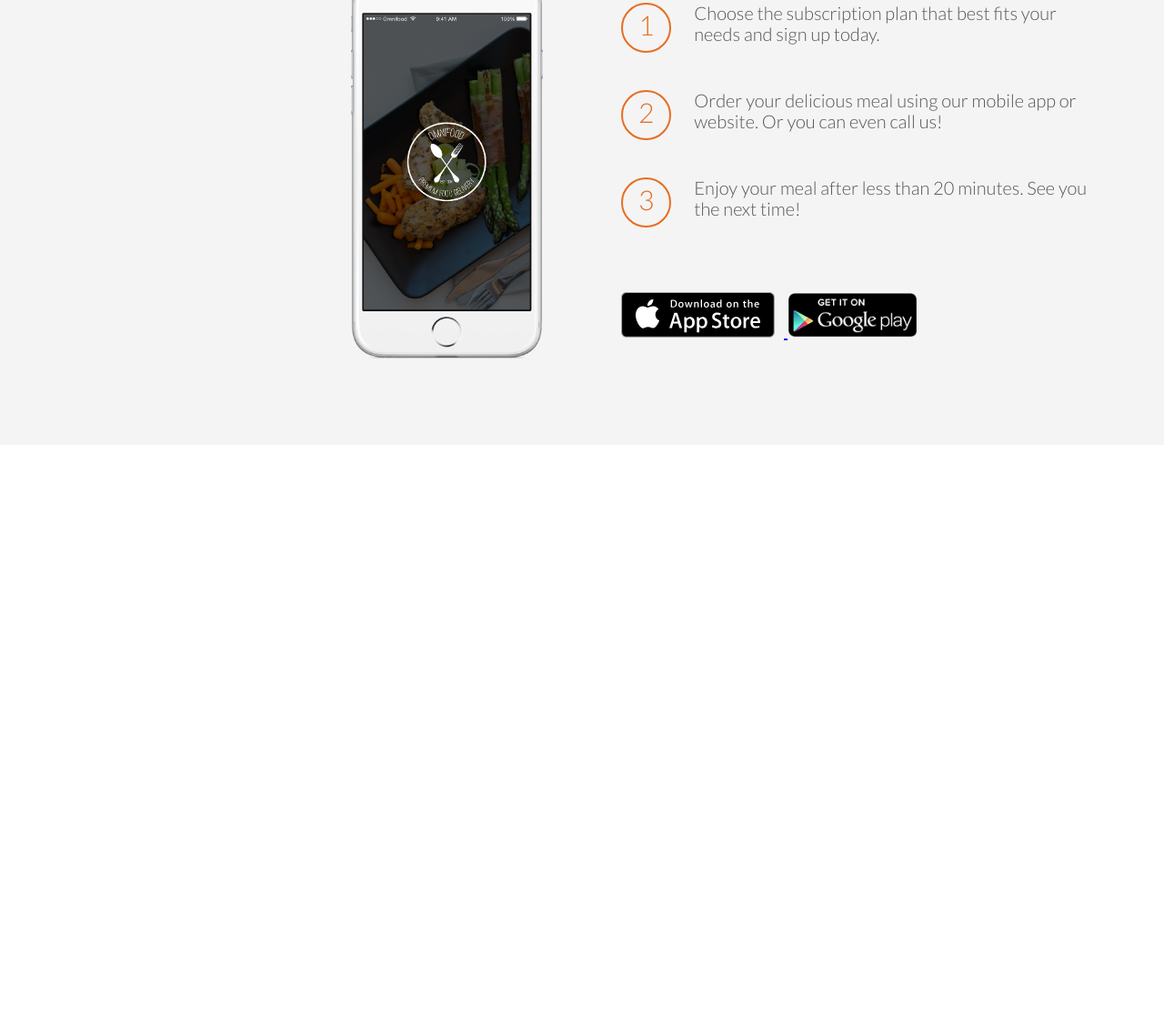
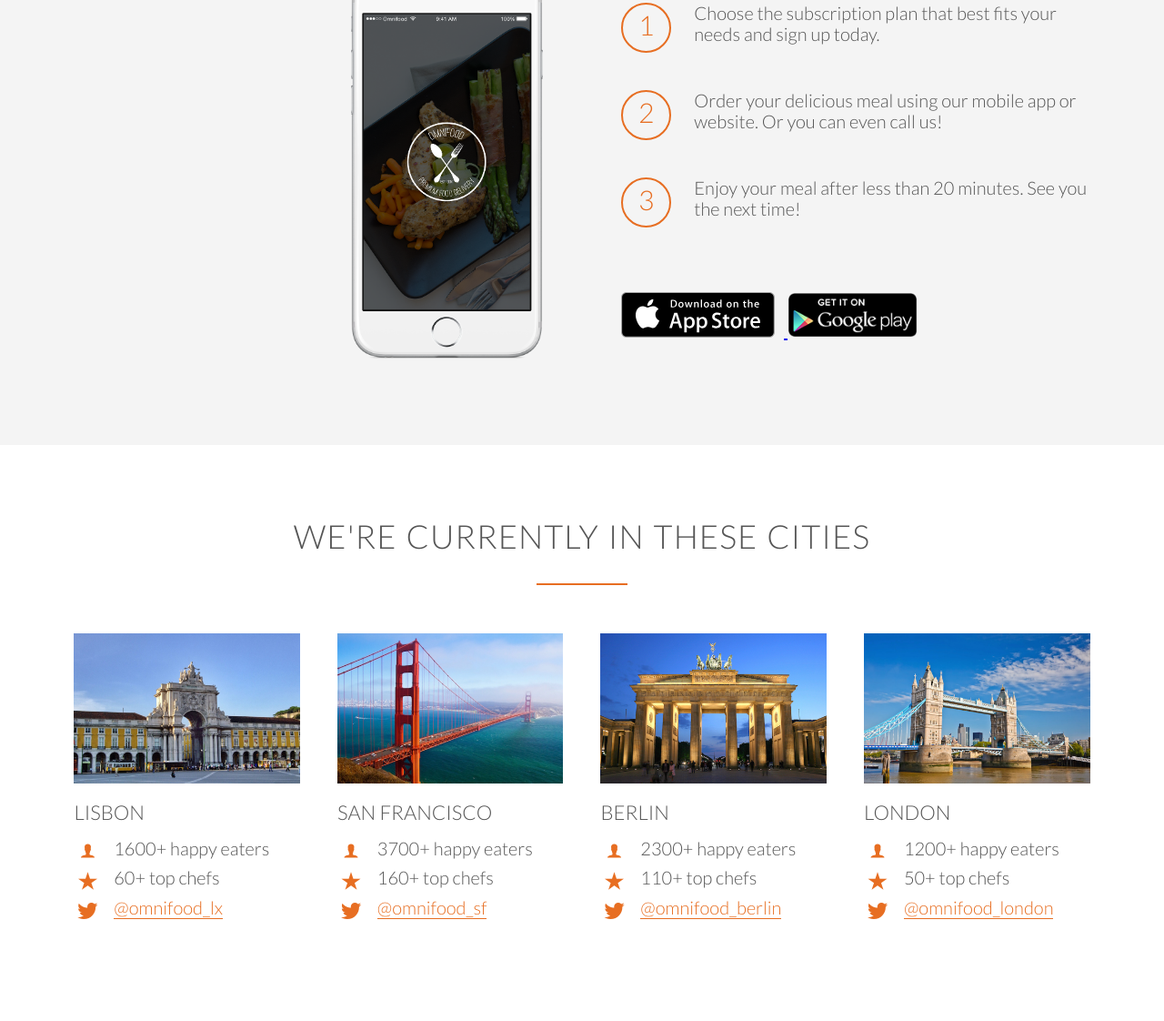
Before and after one commit to sethbass14/omnifood_project, a plain HTML site: page index.html in a window 1280 px wide. Shown: the part 2249-3371 px from the top of the page at 91% size. Before the commit the page ends 2738 px from the top, so only its background shows below. Drawn offline with Linux system fonts and the light colour scheme; files whose address does not match are found by name.

Commit message:
city features looks done

```diff
--- a/index.html
+++ b/index.html
@@ -141,14 +141,83 @@
 
     </section>
 
+    <section class="cities">
+      <div class="row">
+        <h2>We're currently in these cities</h2>
+      </div>
+      <div class="row">
+        <div class="col span-1-of-4 box">
+          <img src="resources/img/lisbon-3.jpg" alt="Lisbon">
+          <h3>Lisbon</h3>
+          <div class="city-feature">
+            <i class="ion-ios-person icon-small"></i>
+            1600+ happy eaters
+          </div>
+          <div class="city-feature">
+            <i class="ion-ios-star icon-small"></i>
+            60+ top chefs
+          </div>
+          <div class="city-feature">
+            <i class="ion-social-twitter icon-small"></i>
+            <a href="#">@omnifood_lx</a>
+          </div>
+        </div>
+        <div class="col span-1-of-4 box">
+          <img src="resources/img/san-francisco.jpg" alt="San Francisco">
+          <h3>San Francisco</h3>
+          <div class="city-feature">
+            <i class="ion-ios-person icon-small"></i>
+            3700+ happy eaters
+          </div>
+          <div class="city-feature">
+            <i class="ion-ios-star icon-small"></i>
+            160+ top chefs
+          </div>
+          <div class="city-feature">
+            <i class="ion-social-twitter icon-small"></i>
+            <a href="#">@omnifood_sf</a>
+          </div>
+        </div>
+        <div class="col span-1-of-4 box">
+          <img src="resources/img/berlin.jpg" alt="Berlin">
+          <h3>Berlin</h3>
+          <div class="city-feature">
+            <i class="ion-ios-person icon-small"></i>
+            2300+ happy eaters
+          </div>
+          <div class="city-feature">
+            <i class="ion-ios-star icon-small"></i>
+            110+ top chefs
+          </div>
+          <div class="city-feature">
+            <i class="ion-social-twitter icon-small"></i>
+            <a href="#">@omnifood_berlin</a>
+          </div>
+        </div>
+        <div class="col span-1-of-4 box">
+          <img src="resources/img/london.jpg" alt="London">
+          <h3>London</h3>
+          <div class="city-feature">
+            <i class="ion-ios-person icon-small"></i>
+            1200+ happy eaters
+          </div>
+          <div class="city-feature">
+            <i class="ion-ios-star icon-small"></i>
+            50+ top chefs
+          </div>
+          <div class="city-feature">
+            <i class="ion-social-twitter icon-small"></i>
+            <a href="#">@omnifood_london</a>
+          </div>
+        </div>
+      </div>
+
+    </section>
+
   </body>
 </html>
 
 <!--
-Section 3: How it works
-Title: How it works - Simple as 1, 2, 3
 
-Choose the subscription plan that best fits your needs and sign up today.
-Order your delicious meal using our mobile app or website. Or you can even call us!
-Enjoy your meal after less than 20 minutes. See you the next time!
+
 -->
--- a/resources/css/style.css
+++ b/resources/css/style.css
@@ -290,3 +290,40 @@ nav {
   width: auto;
   margin-right: 10px;
 }
+
+
+/* ----------------------------------------------- */
+/* CITIES */
+/* ----------------------------------------------- */
+
+.box img {
+  width: 100%;
+  height: auto;
+  margin-bottom: 15px;
+}
+
+.city-feature {
+  margin-bottom: 5px;
+}
+
+.icon-small {
+  color: #e76e22;
+  width: 30px;
+  font-size: 120%;
+  margin-right: 10px;
+  vertical-align: middle;
+  text-align: center;
+  display: inline-block;
+}
+
+.city-feature a {
+  text-decoration: none;
+  color: #e76e22;
+  border-bottom: 1px solid #e76e22;
+  transition: border-bottom 0.2s, color 0.2s;
+}
+
+.city-feature a:hover {
+  border-bottom: 1px solid transparent;
+  color: #555;
+}
```
